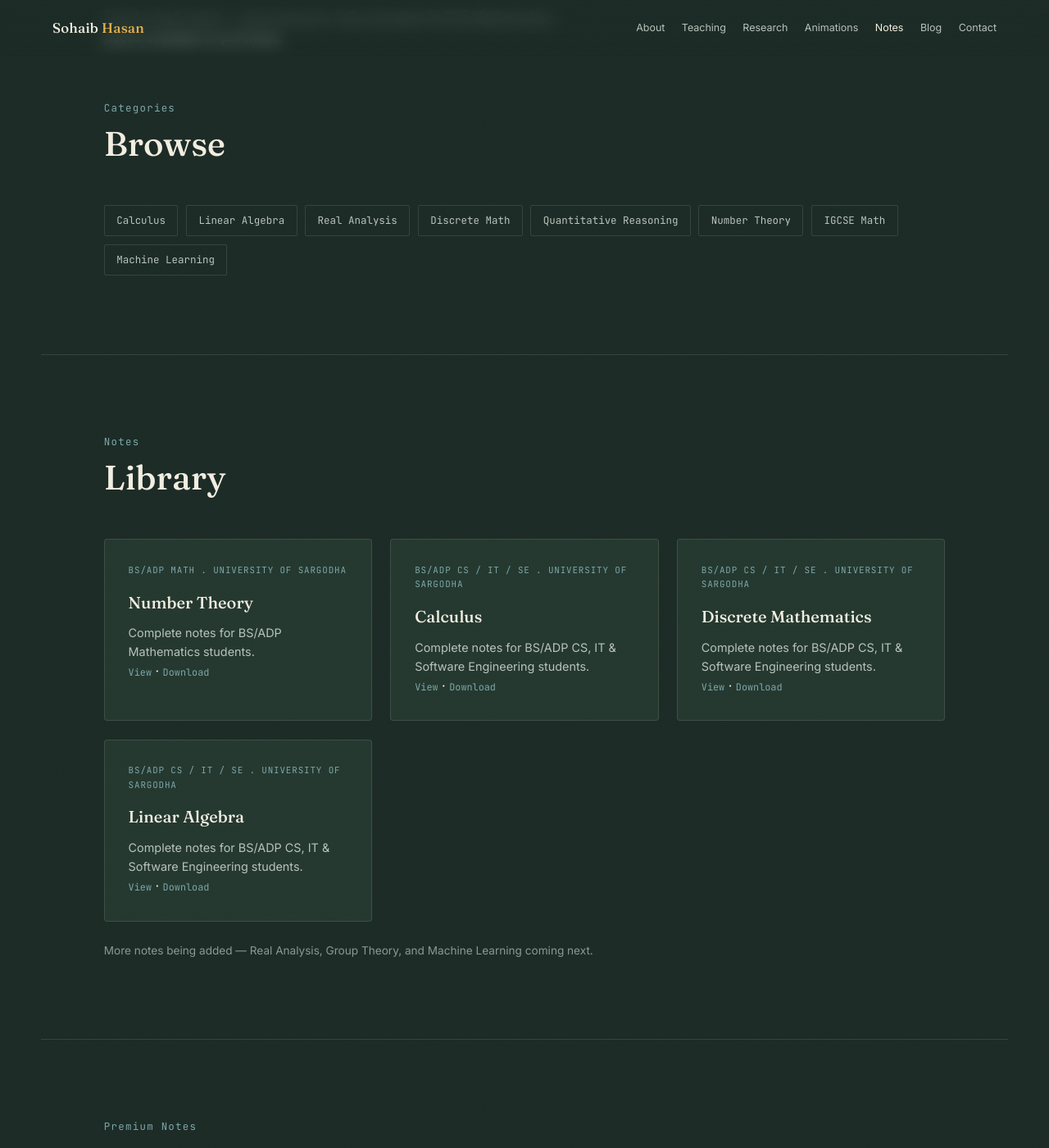
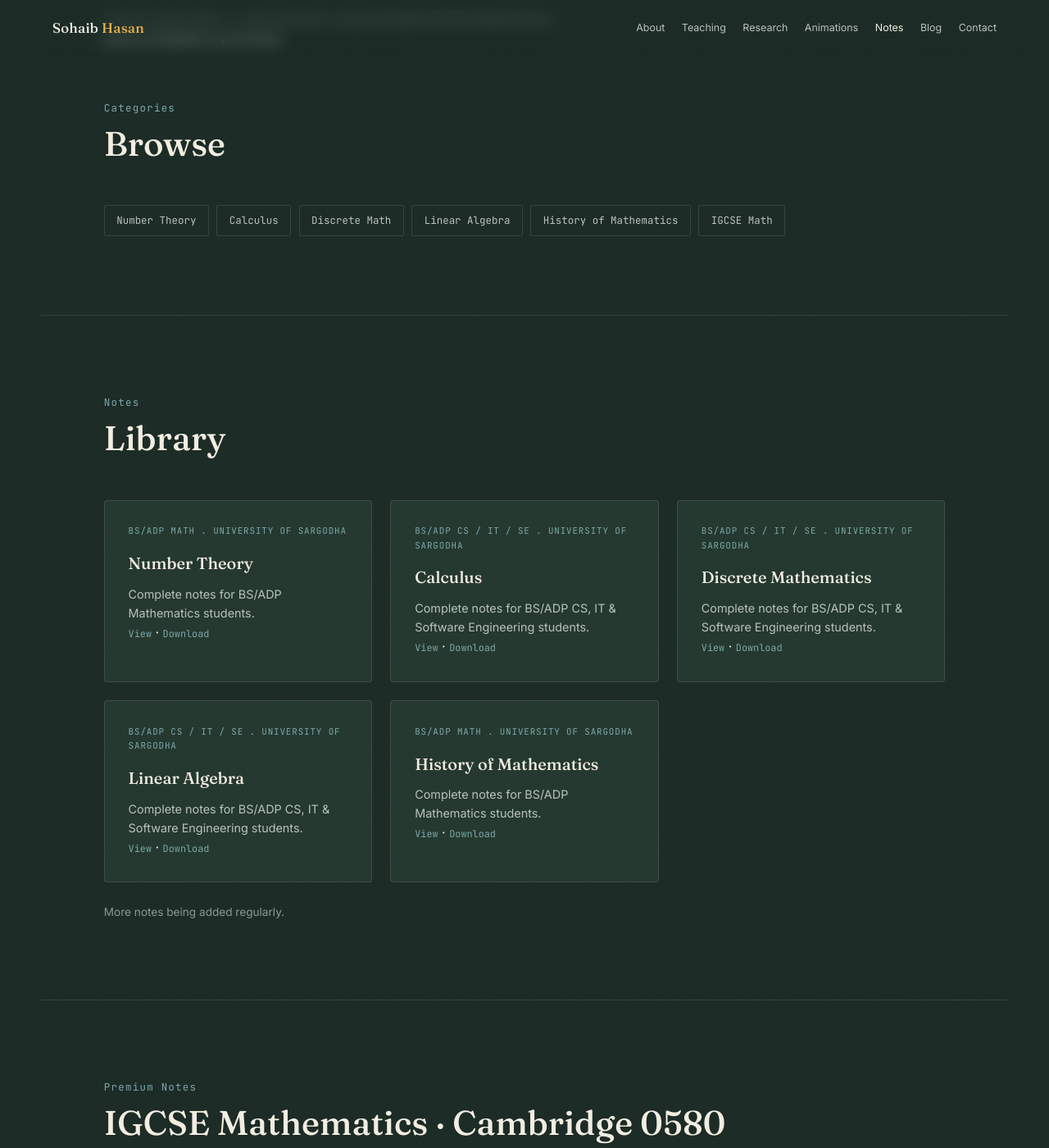
Before and after one commit to Sohaib-Hasan/Sohaib-Hasan.github.io, a Jekyll site: the page notes.html, which Jekyll copies as it is, in a window 1280 px wide and 1400 px high, scrolled down 327 px. Shown: the whole window at 82% size. Built offline with Jekyll 4.4.1, drawn with Linux system fonts in a browser that asks for light colours.

Commit message:
Update lecture notes and product listings
Updated lecture notes and product listings in notes.html. Added History of Mathematics notes and adjusted positions of existing items.

```diff
--- a/notes.html
+++ b/notes.html
@@ -38,9 +38,10 @@
     {"@type":"ListItem","position":2,"item":{"@type":"LearningResource","name":"Calculus Notes","learningResourceType":"Lecture notes","educationalLevel":"University","author":{"@type":"Person","name":"Sohaib Hasan"}}},
     {"@type":"ListItem","position":3,"item":{"@type":"LearningResource","name":"Discrete Mathematics Notes","learningResourceType":"Lecture notes","educationalLevel":"University","author":{"@type":"Person","name":"Sohaib Hasan"}}},
     {"@type":"ListItem","position":4,"item":{"@type":"LearningResource","name":"Linear Algebra Notes","learningResourceType":"Lecture notes","educationalLevel":"University","author":{"@type":"Person","name":"Sohaib Hasan"}}},
-    {"@type":"ListItem","position":5,"item":{"@type":"Product","name":"Complete Algebra & Graphs Notes — IGCSE Math 0580","offers":{"@type":"Offer","price":"30","priceCurrency":"USD","url":"https://plotlab1.gumroad.com/l/chp2_full"}}},
-    {"@type":"ListItem","position":6,"item":{"@type":"Product","name":"Complete Statistics Notes — IGCSE Math 0580","offers":{"@type":"Offer","price":"18","priceCurrency":"USD","url":"https://plotlab1.gumroad.com/l/statistics_full_notes"}}},
-    {"@type":"ListItem","position":7,"item":{"@type":"Product","name":"Manim Beginner Handbook","offers":{"@type":"Offer","price":"29","priceCurrency":"USD","url":"https://plotlab1.gumroad.com/l/manim_guide_handbook"}}}
+    {"@type":"ListItem","position":5,"item":{"@type":"LearningResource","name":"History of Mathematics Notes","learningResourceType":"Lecture notes","educationalLevel":"University","author":{"@type":"Person","name":"Sohaib Hasan"}}},
+    {"@type":"ListItem","position":6,"item":{"@type":"Product","name":"Complete Algebra & Graphs Notes — IGCSE Math 0580","offers":{"@type":"Offer","price":"30","priceCurrency":"USD","url":"https://plotlab1.gumroad.com/l/chp2_full"}}},
+    {"@type":"ListItem","position":7,"item":{"@type":"Product","name":"Complete Statistics Notes — IGCSE Math 0580","offers":{"@type":"Offer","price":"18","priceCurrency":"USD","url":"https://plotlab1.gumroad.com/l/statistics_full_notes"}}},
+    {"@type":"ListItem","position":8,"item":{"@type":"Product","name":"Manim Beginner Handbook","offers":{"@type":"Offer","price":"29","priceCurrency":"USD","url":"https://plotlab1.gumroad.com/l/manim_guide_handbook"}}}
   ]
 }
 </script>
@@ -81,14 +82,12 @@
     </div>
   </div>
   <div class="tag-cloud">
-    <span class="tag filter">Calculus</span>
-    <span class="tag filter">Linear Algebra</span>
-    <span class="tag filter">Real Analysis</span>
-    <span class="tag filter">Discrete Math</span>
-    <span class="tag filter">Quantitative Reasoning</span>
-    <span class="tag filter">Number Theory</span>
-    <span class="tag filter">IGCSE Math</span>
-    <span class="tag filter">Machine Learning</span>
+    <span class="tag filter" data-filter="Number Theory">Number Theory</span>
+    <span class="tag filter" data-filter="Calculus">Calculus</span>
+    <span class="tag filter" data-filter="Discrete Math">Discrete Math</span>
+    <span class="tag filter" data-filter="Linear Algebra">Linear Algebra</span>
+    <span class="tag filter" data-filter="History of Mathematics">History of Mathematics</span>
+    <span class="tag filter" data-filter="IGCSE Math">IGCSE Math</span>
   </div>
 </section>
 
@@ -100,32 +99,38 @@
     </div>
   </div>
   <div class="card-grid">
-    <div class="card">
+    <div class="card" data-category="Number Theory">
       <span class="card-tag">BS/ADP MATH . UNIVERSITY OF SARGODHA</span>
       <h3>Number Theory</h3>
       <p>Complete notes for BS/ADP Mathematics students.</p>
       <a class="proj-link" href="viewer.html?file=notes/Number%20Theory%20(Full%20Notes).pdf&title=Number%20Theory" target="_blank" rel="noopener">View</a> · <a class="proj-link" href="notes/Number%20Theory%20(Full%20Notes).pdf" download>Download</a>
     </div>
-    <div class="card">
+    <div class="card" data-category="Calculus">
       <span class="card-tag">BS/ADP CS / IT / SE . UNIVERSITY OF SARGODHA</span>
       <h3>Calculus</h3>
       <p>Complete notes for BS/ADP CS, IT &amp; Software Engineering students.</p>
       <a class="proj-link" href="viewer.html?file=notes/Calculus%20(CS%20IT%20SE).pdf&title=Calculus" target="_blank" rel="noopener">View</a> · <a class="proj-link" href="notes/Calculus%20(CS%20IT%20SE).pdf" download>Download</a>
     </div>
-    <div class="card">
+    <div class="card" data-category="Discrete Math">
       <span class="card-tag">BS/ADP CS / IT / SE . UNIVERSITY OF SARGODHA</span>
       <h3>Discrete Mathematics</h3>
       <p>Complete notes for BS/ADP CS, IT &amp; Software Engineering students.</p>
       <a class="proj-link" href="viewer.html?file=notes/Discrete%20Math%20(CS%20IT%20SE).pdf&title=Discrete%20Mathematics" target="_blank" rel="noopener">View</a> · <a class="proj-link" href="notes/Discrete%20Math%20(CS%20IT%20SE).pdf" download>Download</a>
     </div>
-    <div class="card">
+    <div class="card" data-category="Linear Algebra">
       <span class="card-tag">BS/ADP CS / IT / SE . UNIVERSITY OF SARGODHA</span>
       <h3>Linear Algebra</h3>
       <p>Complete notes for BS/ADP CS, IT &amp; Software Engineering students.</p>
       <a class="proj-link" href="viewer.html?file=notes/Linear%20Algebra%20(CS,IT,SE).pdf&title=Linear%20Algebra" target="_blank" rel="noopener">View</a> · <a class="proj-link" href="notes/Linear%20Algebra%20(CS,IT,SE).pdf" download>Download</a>
     </div>
+    <div class="card" data-category="History of Mathematics">
+      <span class="card-tag">BS/ADP MATH . UNIVERSITY OF SARGODHA</span>
+      <h3>History of Mathematics</h3>
+      <p>Complete notes for BS/ADP Mathematics students.</p>
+      <a class="proj-link" href="viewer.html?file=notes/History%20of%20Mathematics.pdf&title=History%20of%20Mathematics" target="_blank" rel="noopener">View</a> · <a class="proj-link" href="notes/History%20of%20Mathematics.pdf" download>Download</a>
+    </div>
   </div>
-  <p style="margin-top:1.6rem; color:var(--chalk-faint); font-size:0.85rem;">More notes being added — Real Analysis, Group Theory, and Machine Learning coming next.</p>
+  <p style="margin-top:1.6rem; color:var(--chalk-faint); font-size:0.85rem;">More notes being added regularly.</p>
 </section>
 
 <section class="block" id="premium">
@@ -137,85 +142,85 @@
   </div>
   <p style="color:var(--chalk-dim); max-width:680px; margin-bottom:2rem;">Fully animated, downloadable note packs — each one opens on Gumroad, where you can preview and purchase.</p>
   <div class="card-grid">
-    <div class="card">
+    <div class="card" data-category="IGCSE Math">
       <span class="card-tag">BUNDLE · $30+</span>
       <h3>Complete Algebra &amp; Graphs Notes — All Topics</h3>
       <p>Every Algebra &amp; Graphs topic, animated. Cambridge Core &amp; Extended (2025–2027).</p>
       <a class="proj-link" href="https://plotlab1.gumroad.com/l/chp2_full" target="_blank" rel="noopener">Get on Gumroad →</a>
     </div>
-    <div class="card">
+    <div class="card" data-category="IGCSE Math">
       <span class="card-tag">BUNDLE · $18+</span>
       <h3>Complete Statistics Notes — All Topics</h3>
       <p>Every Statistics topic, animated. Cambridge Core &amp; Extended (2025–2027).</p>
       <a class="proj-link" href="https://plotlab1.gumroad.com/l/statistics_full_notes" target="_blank" rel="noopener">Get on Gumroad →</a>
     </div>
-    <div class="card">
+    <div class="card" data-category="IGCSE Math">
       <span class="card-tag">ALGEBRA PART 1 · $6+</span>
       <h3>Foundations — Algebraic Manipulation &amp; Indices</h3>
       <p>Animated notes, Cambridge Core &amp; Extended (2025–2027).</p>
       <a class="proj-link" href="https://plotlab1.gumroad.com/l/algebra_part1" target="_blank" rel="noopener">Get on Gumroad →</a>
     </div>
-    <div class="card">
+    <div class="card" data-category="IGCSE Math">
       <span class="card-tag">ALGEBRA PART 2 · $7+</span>
       <h3>Equations &amp; Inequalities</h3>
       <p>Simultaneous &amp; quadratic equations, animated. Cambridge Core &amp; Extended.</p>
       <a class="proj-link" href="https://plotlab1.gumroad.com/l/algebra_part2" target="_blank" rel="noopener">Get on Gumroad →</a>
     </div>
-    <div class="card">
+    <div class="card" data-category="IGCSE Math">
       <span class="card-tag">ALGEBRA PART 3 · $6+</span>
       <h3>Sequences &amp; Proportion</h3>
       <p>Animated notes, Cambridge Core &amp; Extended (2025–2027).</p>
       <a class="proj-link" href="https://plotlab1.gumroad.com/l/algebra_part3" target="_blank" rel="noopener">Get on Gumroad →</a>
     </div>
-    <div class="card">
+    <div class="card" data-category="IGCSE Math">
       <span class="card-tag">ALGEBRA PART 4 · $7+</span>
       <h3>Graphs — Practical Graphs, Functions &amp; Curve Sketching</h3>
       <p>Animated notes, Cambridge Core &amp; Extended (2025–2027).</p>
       <a class="proj-link" href="https://plotlab1.gumroad.com/l/algebra_part4" target="_blank" rel="noopener">Get on Gumroad →</a>
     </div>
-    <div class="card">
+    <div class="card" data-category="IGCSE Math">
       <span class="card-tag">ALGEBRA PART 5 · $8+</span>
       <h3>Differentiation &amp; Functions</h3>
       <p>Animated notes, Cambridge Extended (2025–2027).</p>
       <a class="proj-link" href="https://plotlab1.gumroad.com/l/algebra_part5" target="_blank" rel="noopener">Get on Gumroad →</a>
     </div>
-    <div class="card">
+    <div class="card" data-category="IGCSE Math">
       <span class="card-tag">STATISTICS PART 1 · $6+</span>
       <h3>Data, Tables &amp; Averages</h3>
       <p>Animated notes, Cambridge Core &amp; Extended (2025–2027).</p>
       <a class="proj-link" href="https://plotlab1.gumroad.com/l/statistics_part1" target="_blank" rel="noopener">Get on Gumroad →</a>
     </div>
-    <div class="card">
+    <div class="card" data-category="IGCSE Math">
       <span class="card-tag">STATISTICS PART 2 · $5+</span>
       <h3>Charts &amp; Diagrams</h3>
       <p>Bar charts, pie charts, stem-and-leaf — animated. Cambridge Core &amp; Extended.</p>
       <a class="proj-link" href="https://plotlab1.gumroad.com/l/stats_charts_diagrams" target="_blank" rel="noopener">Get on Gumroad →</a>
     </div>
-    <div class="card">
+    <div class="card" data-category="IGCSE Math">
       <span class="card-tag">STATISTICS PART 3 · $5+</span>
       <h3>Scatter Diagrams &amp; Correlation</h3>
       <p>Animated notes, Cambridge Core &amp; Extended (2025–2027).</p>
       <a class="proj-link" href="https://plotlab1.gumroad.com/l/scatterdiagram_correlation" target="_blank" rel="noopener">Get on Gumroad →</a>
     </div>
-    <div class="card">
+    <div class="card" data-category="IGCSE Math">
       <span class="card-tag">STATISTICS PART 4 · $7+</span>
       <h3>Cumulative Frequencies &amp; Histograms</h3>
       <p>Animated notes, Cambridge Extended (2025–2027).</p>
       <a class="proj-link" href="https://plotlab1.gumroad.com/l/commulativefrequency_histogram" target="_blank" rel="noopener">Get on Gumroad →</a>
     </div>
-    <div class="card">
+    <div class="card" data-category="IGCSE Math">
       <span class="card-tag">COORDINATE GEOMETRY · $8+</span>
       <h3>Chapter 3, Part 1 (3.1–3.5)</h3>
       <p>Visual notes with Manim animations.</p>
       <a class="proj-link" href="https://plotlab1.gumroad.com/l/chp3_part1" target="_blank" rel="noopener">Get on Gumroad →</a>
     </div>
-    <div class="card">
+    <div class="card" data-category="IGCSE Math">
       <span class="card-tag">EQUATIONS</span>
       <h3>Linear &amp; Quadratic Equations</h3>
       <p>Notes + animated videos, with scannable QR codes.</p>
       <a class="proj-link" href="https://plotlab1.gumroad.com/l/igcse_equations" target="_blank" rel="noopener">Get on Gumroad →</a>
     </div>
-    <div class="card">
+    <div class="card" data-category="IGCSE Math">
       <span class="card-tag">MANIM HANDBOOK · $29+</span>
       <h3>Manim Community Edition (v0.20.1) — Beginner Handbook</h3>
       <p>Create math animations with Python, from scratch.</p>
```
